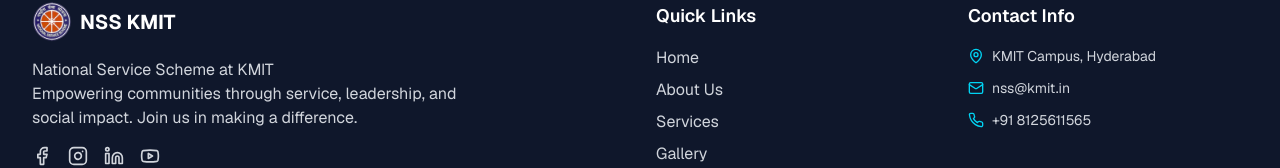
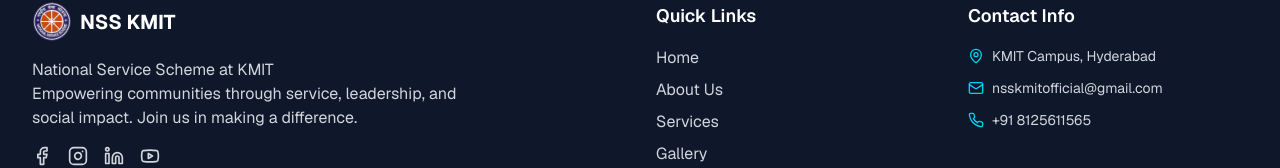
Before and after one commit to Varshith271105/NSS_KMIT, a Next.js app: page / in a window 1280 px wide. Shown: the part 2645-2813 px from the top of the page. Built offline with nearby package versions, Linux system fonts and the light colour scheme.

Commit message:
Update footer.tsx

```diff
--- a/components/footer.tsx
+++ b/components/footer.tsx
@@ -80,7 +80,7 @@ export function Footer() {
               </div>
               <div className="flex items-center space-x-2">
                 <Mail size={16} className="text-cyan-400" />
-                <span className="text-gray-300 text-sm">nss@kmit.in</span>
+                <span className="text-gray-300 text-sm">nsskmitofficial@gmail.com</span>
               </div>
               <div className="flex items-center space-x-2">
                 <Phone size={16} className="text-cyan-400" />
```
